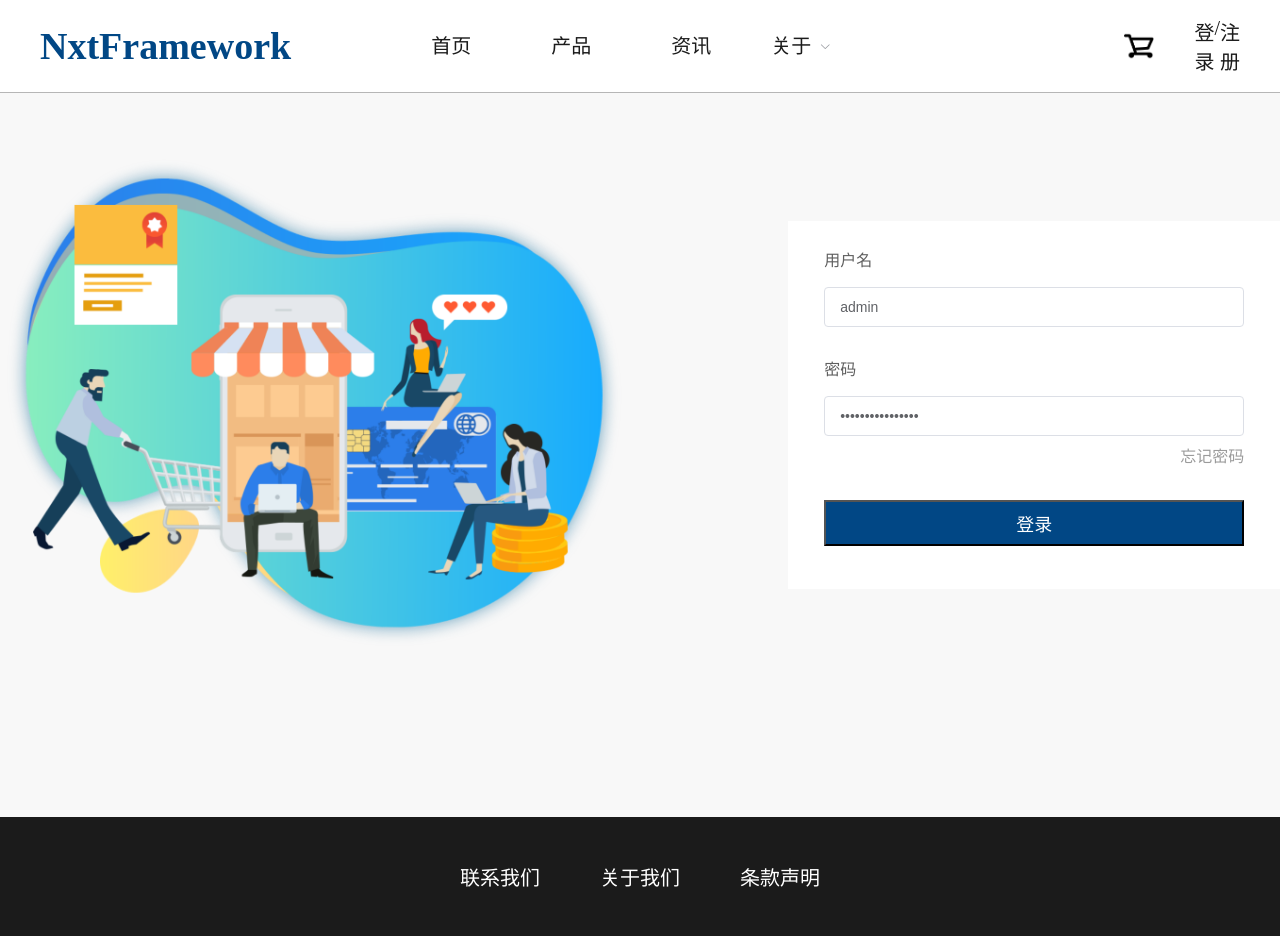
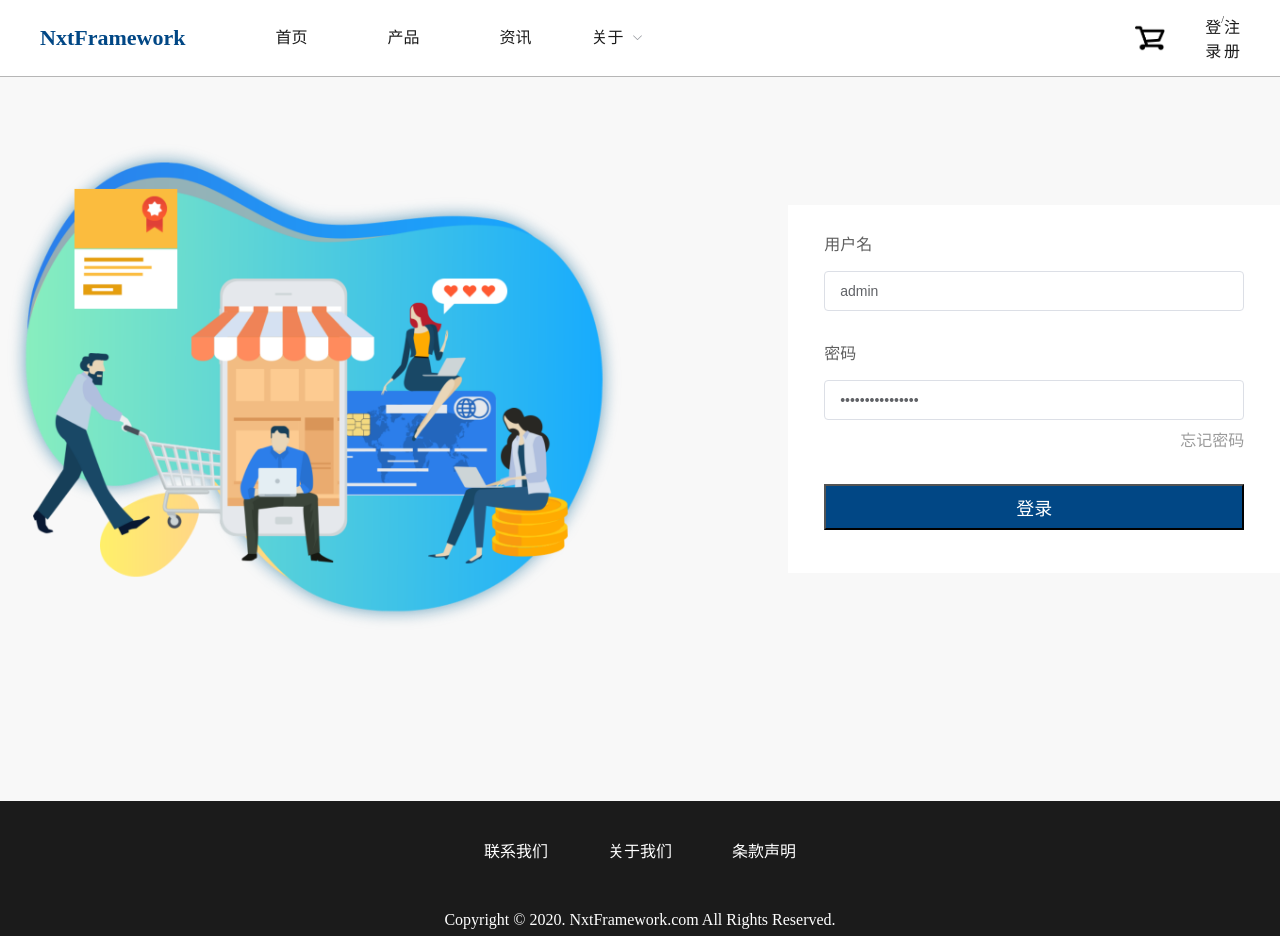
Before and after one commit to gaoChaoSS/nxtframework_ucenter, a Vue app: page /#/login in a window 1280 px wide. Shown: the top 936 px of the page. Built offline with nearby package versions, Linux system fonts and the light colour scheme; no server answers.

Commit message:
修复bug

```diff
--- a/src/App.vue
+++ b/src/App.vue
@@ -35,7 +35,7 @@ body{
   border-bottom: none;
 }
 .el-menu-item,.el-submenu__title{
-  font-size: 20px;
+  font-size: 16px;
   font-family: PingFang SC;
   line-height: 31px;
   color: #1B1B1B;
--- a/src/api/cart.js
+++ b/src/api/cart.js
@@ -27,3 +27,12 @@ export function delProduct(data) {
         data
     })
 }
+
+// 选择商品
+export function selectProduct(data) {
+  return request({
+    url:'/api/shopping_cart/select_product',
+    method: 'post',
+    data
+  })
+}
--- a/src/components/Steps.vue
+++ b/src/components/Steps.vue
@@ -36,7 +36,7 @@ export default {
 <style>
  .steps{
     display: flex;
-    height: 56px;
+    height: 46px;
     width: 100%;
     align-items: center;
     margin-bottom: 20px;
@@ -62,7 +62,7 @@ export default {
 	outline: none;
 	display: flex;
 	float: left;
-	font-size: 20px;
+	font-size: 16px;
 	line-height: 36px;
 	color: white;
 	/*need more margin on the left of links to accomodate the numbers*/
@@ -127,7 +127,7 @@ export default {
 	border-radius: 0 5px 0 50px;
     content: '';
     position: absolute;
-    top: 0px;
+    top: -5px;
     right: -26px;
     width: 56px;
     height: 56px;
@@ -154,7 +154,7 @@ export default {
     line-height: 28px;
     margin: 8px 0;
     position: absolute;
-    top: 5px;
+    top: 0px;
     left: 60px;
     background: #444;
     background: linear-gradient(#444, #222);
--- a/src/components/cart.vue
+++ b/src/components/cart.vue
@@ -99,7 +99,8 @@ export default {
             this.$store.commit('cart/SET_PRODUCT_NUM', {id:this.id, num: value})
         },
         handleCheckout(){
-            this.$store.commit('cart/CHECK_PRODUCT', {id: this.id})
+            this.$store.dispatch('cart/selectProduct',{id: this.id, selected: !this.checkout})
+            // this.$store.commit('cart/CHECK_PRODUCT', {id: this.id})
         },
         handleDel() {
             this.$store.dispatch('cart/delProduct',{id:this.id,quantity:this.nums})
--- a/src/layout/footer.vue
+++ b/src/layout/footer.vue
@@ -28,7 +28,7 @@ export default {
   flex-direction: column;
   justify-content: center;
   align-items: center;
-  padding:40px 0px;
+  padding:30px 0px;
   padding-bottom: 30px;
 }
 .footer-item{
@@ -37,8 +37,7 @@ export default {
   align-items: center;
 }
 .footer-item p{
-
-  font-size: 20px;
+  font-size: 16px;
   font-family: PingFang SC;
   font-weight: normal;
   line-height: 22px;
--- a/src/layout/header.vue
+++ b/src/layout/header.vue
@@ -22,6 +22,7 @@
       <div class="right-item" v-if="token">
         <router-link to="/order" class="item-a">我的订单</router-link>
         <router-link to="/" class="item-a">个人中心</router-link>
+        <a href="#" class="item-a" @click="handleLogout()">注销</a>
       </div>
       <div class="right-item" v-else>
         <router-link to="/">登录</router-link> /
@@ -68,16 +69,16 @@ export default {
   display: flex;
   align-items: center;
   border-bottom: .5px solid rgb(112 112 112 / 51%);
-  padding: 16px 40px;
+  padding: 8px 40px;
 }
 .logo-p {
-  font-size: 38px;
+  font-size: 22px;
   font-family: HYYaKuHeiW;
   font-weight: 600;
   line-height: 46px;
   color: #014785;
   opacity: 1;
-  margin-right: 100px;
+  margin-right: 50px;
 }
 .right-card{
   display: flex;
@@ -90,7 +91,7 @@ export default {
   margin-right: 40px;
 }
 .right-item{
-  font-size: 20px;
+  font-size: 10px;
   font-family: PingFang SC;
   font-weight: 400;
   color: #1B1B1B;
@@ -98,7 +99,7 @@ export default {
   display: flex;
 }
 .right-item a{
-  font-size: 20px;
+  font-size: 16px;
   font-family: PingFang SC;
   font-weight: 400;
   color: #1B1B1B;
@@ -107,7 +108,7 @@ export default {
 }
 .item-a{
 
-  font-size: 22px;
+  font-size: 16px;
   font-family: PingFang SC;
   font-weight: 400;
   line-height: 31px;
@@ -115,5 +116,6 @@ export default {
   border-left: 1px solid #7070706e;
   width: 100px;
   padding: 0px 30px;
+  text-align: center;
 }
 </style>
--- a/src/pages/address.vue
+++ b/src/pages/address.vue
@@ -12,7 +12,7 @@
                         <el-input  type="password" v-model="login.password" style="width:300px"></el-input>
                     </el-form-item>
                     <el-form-item>
-                        <div class="buy-btn" >立即注册</div>
+                        <div class="buy-btn" @click="handleSign">立即注册</div>
                     </el-form-item>
                 </el-form>
                 <el-form label-position="right" label-width="160px" :model="login">
@@ -268,6 +268,17 @@ export default {
         },
         handleGoCart(){
             this.$router.push('/cart')
+        },
+        handleSign(){
+            this.$store.dispatch("user/register", this.login)
+                .then(() => {
+                    this.$store.dispatch("user/login", this.login)
+                    this.$message({
+                        message: '注册成功！',
+                        type: 'success'
+                    });
+                })
+                .catch(() => {});
         }
     }
 }
--- a/src/pages/cart.vue
+++ b/src/pages/cart.vue
@@ -52,7 +52,7 @@ import Steps from '@/components/Steps';
 export default {
   data() {
     return {
-      checkouts: true,
+      checkouts: false,
       productData: [],
     };
   },
@@ -90,7 +90,12 @@ export default {
           console.log('checkout')
       },
       handleAllCheck(){
-          this.$store.commit('cart/CHECK_ALL', !this.checkouts)
+        //   this.$store.commit('cart/CHECK_ALL', !this.checkouts)
+          this.productList.forEach(element => {
+              if(element.checkout == !this.checkout){
+                this.$store.dispatch('cart/selectProduct',{id: element.id, selected: !element.checkout})
+              }
+          });
           this.checkouts = !this.checkouts
       },
       handleGoBuy(){
--- a/src/router.js
+++ b/src/router.js
@@ -45,7 +45,7 @@ const routes = [
     path: '/serive-1', component: () => import('@/pages/serive-1.vue')
   }
 ]
-const whiteList = ['/login', '/reset', '/sign', '/cart'] // no redirect whitelist
+const whiteList = ['/login', '/reset', '/sign', '/cart','/order_form_create'] // no redirect whitelist
 const createRouter = () => new VueRouter({
     // mode: 'history', // require service support
     scrollBehavior: () => ({ y: 0 }),
--- a/src/store/modules/cart.js
+++ b/src/store/modules/cart.js
@@ -1,4 +1,4 @@
-import { detail, addProduct, delProduct } from '@/api/cart'
+import { detail, addProduct, delProduct, selectProduct } from '@/api/cart'
 import { getGuestToken } from '@/utils/auth'
 const state = {
     productList:[],
@@ -79,7 +79,7 @@ const actions = {
         detail({ guestToken:state.guestToken }).then(response => {
             const { itemList } = response.result
             itemList.map(item =>{
-                item.checkout = true
+                item.checkout = item.selected
              })
             commit('SET_PRODUCT_LIST', itemList)
             resolve()
@@ -109,6 +109,16 @@ const actions = {
                 reject(error)
             })
         })
+    },
+    selectProduct({state, commit}, data) {
+        return new Promise((resolve, reject) => {
+            selectProduct({getGuestToken: state.guestToken, product: data}).then(() => {
+                commit('CHECK_PRODUCT', data)
+                resolve()
+            }).catch(error => {
+                reject(error)
+            })
+        })
     }
 }
 
```
